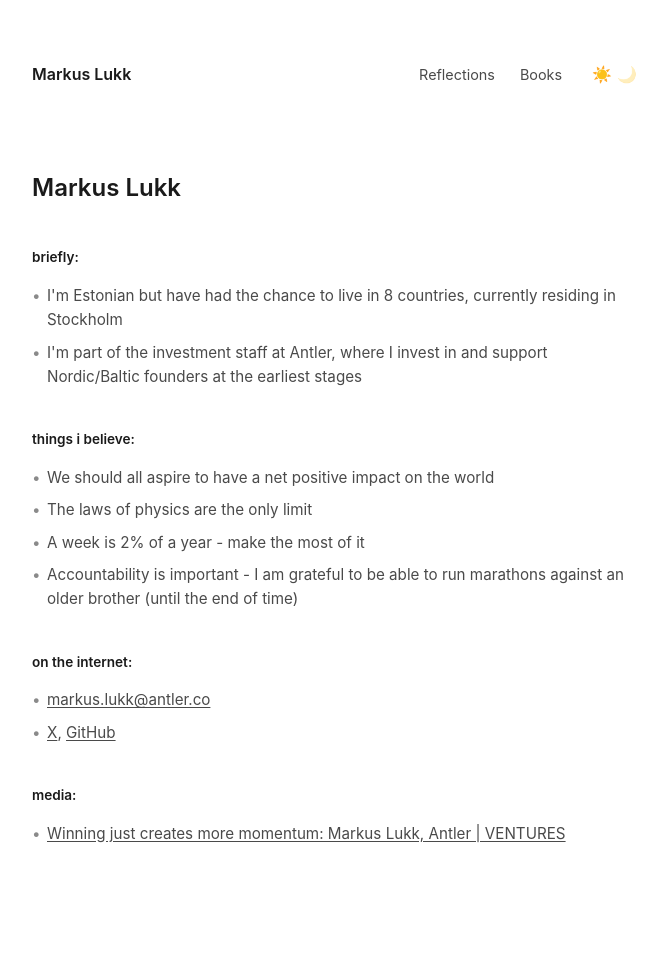
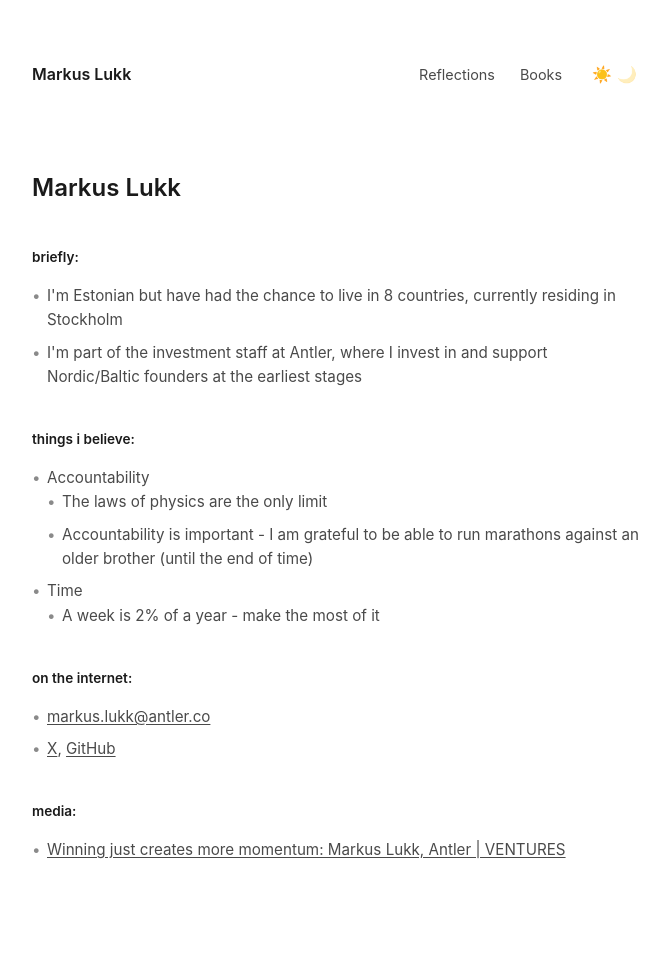
Before and after one commit to markuslukk/markuslukk.github.io, a Jekyll site: the page built from index.html, in a window 1280 px wide. Shown: the whole page, without its empty margins (303-972 px from the left). Built offline with Jekyll 4.4.1, drawn with Linux system fonts in a browser that asks for light colours.

Commit message:
Update index.html

```diff
--- a/index.html
+++ b/index.html
@@ -19,7 +19,7 @@ title: Markus Lukk
     <h1>Markus Lukk</h1>
 
     <div class="section">
-      <h2>briefly:</h2>
+      <h2>Briefly:</h2>
       <ul>
         <li>I'm Estonian but have had the chance to live in 8 countries, currently residing in Stockholm</li>
         <li>I'm part of the investment staff at Antler, where I invest in and support Nordic/Baltic founders at the earliest stages</li>
@@ -27,17 +27,22 @@ title: Markus Lukk
     </div>
 
     <div class="section">
-      <h2>things i believe:</h2>
+      <h2>Things I believe:</h2>
       <ul>
-        <li>We should all aspire to have a net positive impact on the world</li>
-        <li>The laws of physics are the only limit</li>
-        <li>A week is 2% of a year - make the most of it</li>
-        <li>Accountability is important - I am grateful to be able to run marathons against an older brother (until the end of time)</li>
+        <li>Accountability
+          <ul>
+            <li>The laws of physics are the only limit</li>
+            <li>Accountability is important - I am grateful to be able to run marathons against an older brother (until the end of time)</li>
+          </ul>
+        </li>
+        <li>Time
+          <ul>
+            <li>A week is 2% of a year - make the most of it</li>
       </ul>
     </div>
 
     <div class="section">
-      <h2>on the internet:</h2>
+      <h2>On the internet:</h2>
       <ul>
         <li><a href="mailto:markus.lukk@antler.co">markus.lukk@antler.co</a></li>
         <li><a href="https://x.com/yourusername">X</a>, <a href="https://github.com/markuslukk">GitHub</a></li>
```
